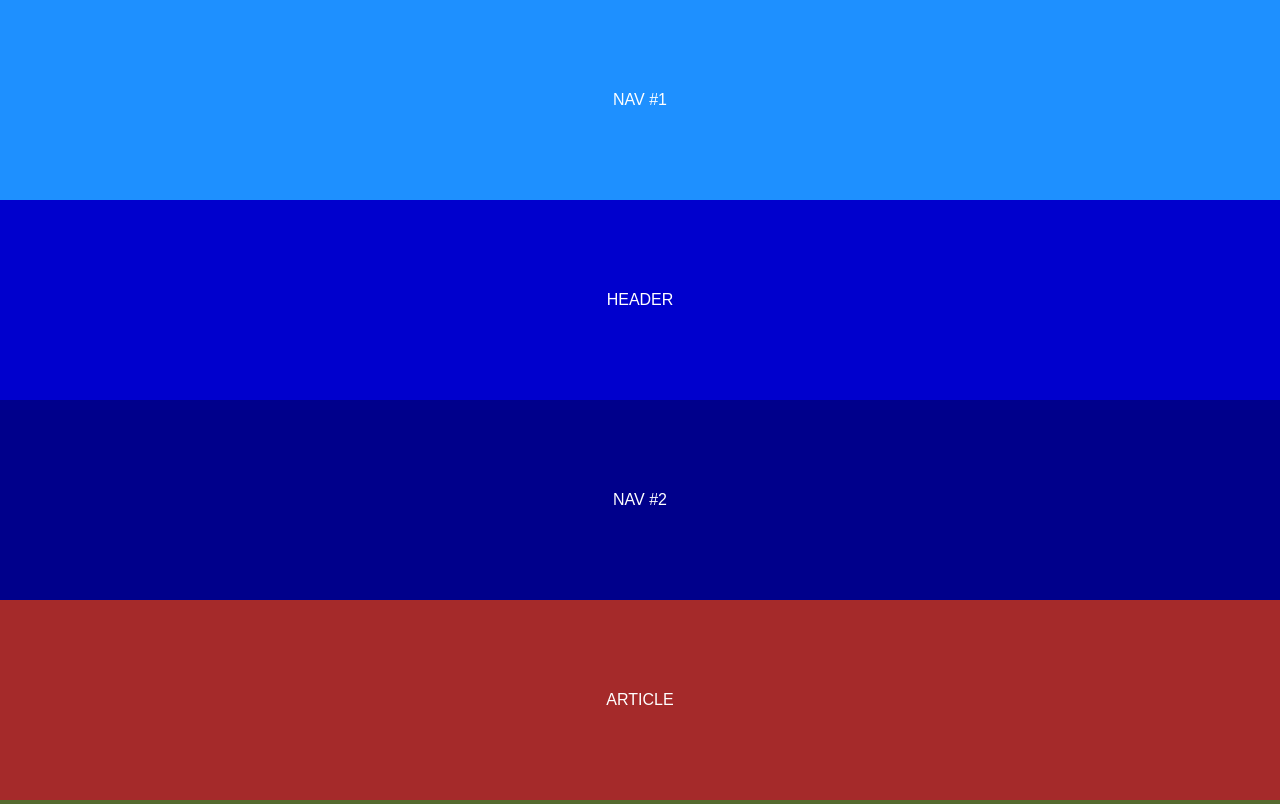
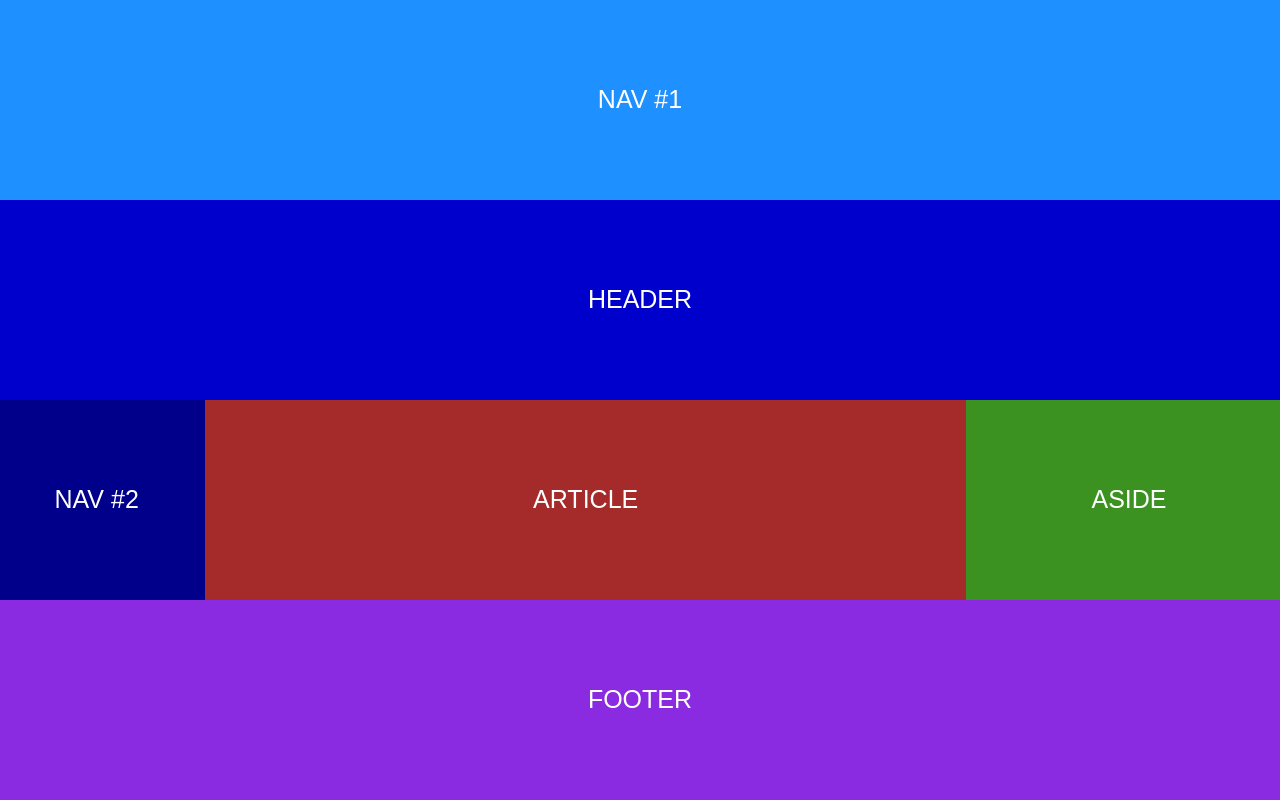
Before and after one commit to Xlussov/homework, a plain HTML site: page index.html in a window 1280 px wide. Shown: the top 804 px of the page. Drawn offline with nearby package versions, Linux system fonts and the light colour scheme.

Commit message:
i finished adaptivity

```diff
--- a/css/style.css
+++ b/css/style.css
@@ -5,7 +5,7 @@
     display: flex;
     justify-content: center;
     align-items: center;
-
+    font-size: 25px;
 }
 
 .item1 {
@@ -25,7 +25,7 @@
 }
 
 .item5 {
-    background-color: darkolivegreen;
+    background-color: rgb(59, 146, 33);
 }
 
 .item6 {
--- a/index.html
+++ b/index.html
@@ -9,13 +9,14 @@
     <link href="https://cdn.jsdelivr.net/npm/bootstrap@5.3.1/dist/css/bootstrap.min.css" rel="stylesheet" integrity="sha384-4bw+/aepP/YC94hEpVNVgiZdgIC5+VKNBQNGCHeKRQN+PtmoHDEXuppvnDJzQIu9" crossorigin="anonymous">
 </head>
 <body>
-    <div class="item1 items NAV1 ">NAV #1</div>
-    <div class="item2 items HEADER ">HEADER</div>
-    <div class="item3 items NAV2 ">NAV #2</div>
-    <div class="item4 items ARTICLE ">ARTICLE</div>
-    <div class="item5 items ASIDE ">ASIDE</div>
-    <div class="item6 items FOOTER ">FOOTER</div>
-
+    <div class="row">
+        <div class="col-md-6 col-xl-12 item1 items NAV1 ">NAV #1</div>
+        <div class="col-md-6 col-xl-12 item2 items HEADER ">HEADER</div>
+        <div class="col-xl-2 item3 items NAV2 ">NAV #2</div>
+        <div class="col-md-8 col-xl-7 item4 items ARTICLE ">ARTICLE</div>
+        <div class="col-md-4 col-xl-3 item5 items ASIDE ">ASIDE</div>
+        <div class="col-xl-12 item6 items FOOTER ">FOOTER</div>
+    </div>
 <script src="https://cdn.jsdelivr.net/npm/bootstrap@5.3.1/dist/js/bootstrap.bundle.min.js" integrity="sha384-HwwvtgBNo3bZJJLYd8oVXjrBZt8cqVSpeBNS5n7C8IVInixGAoxmnlMuBnhbgrkm" crossorigin="anonymous"></script>
 </body>
 </html>
```
